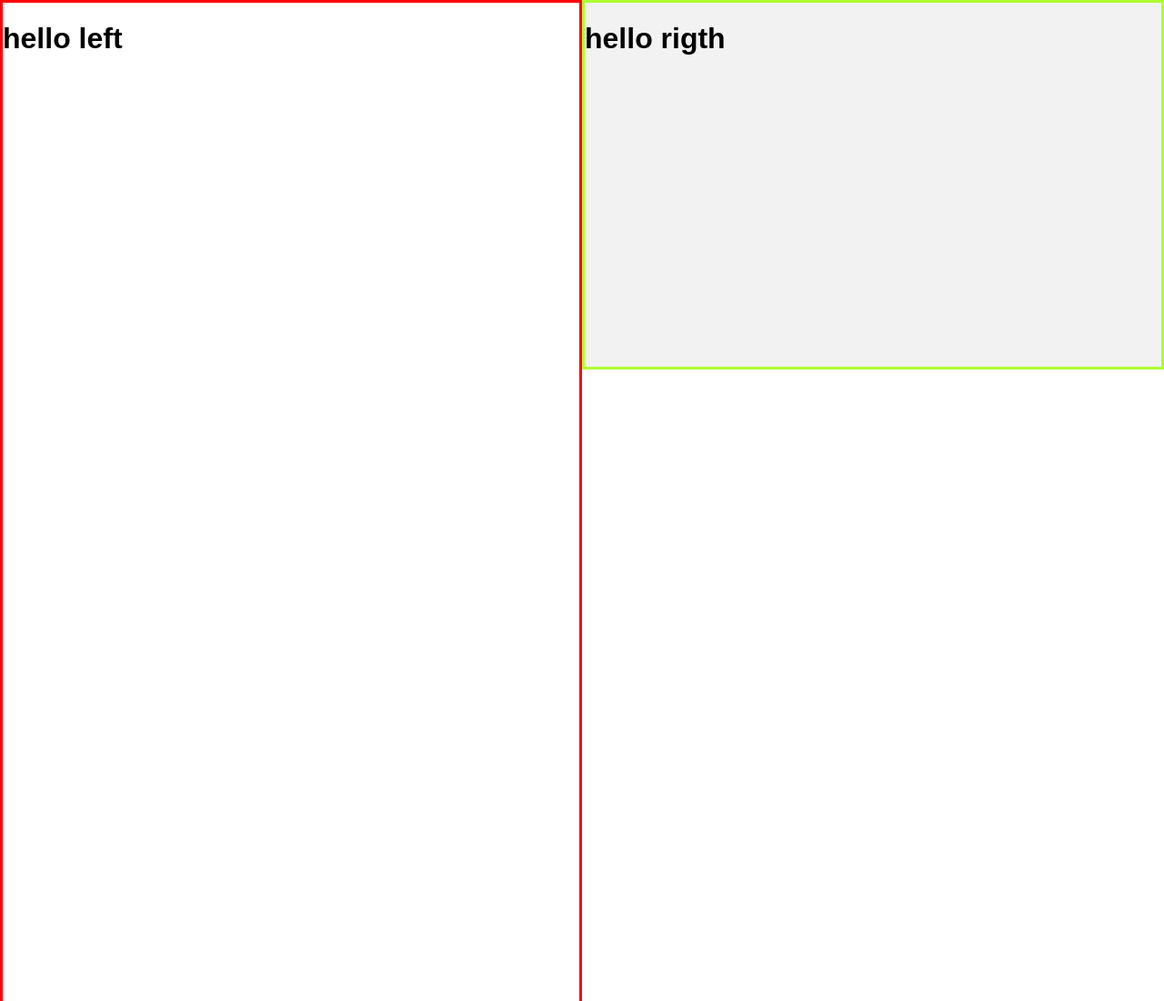
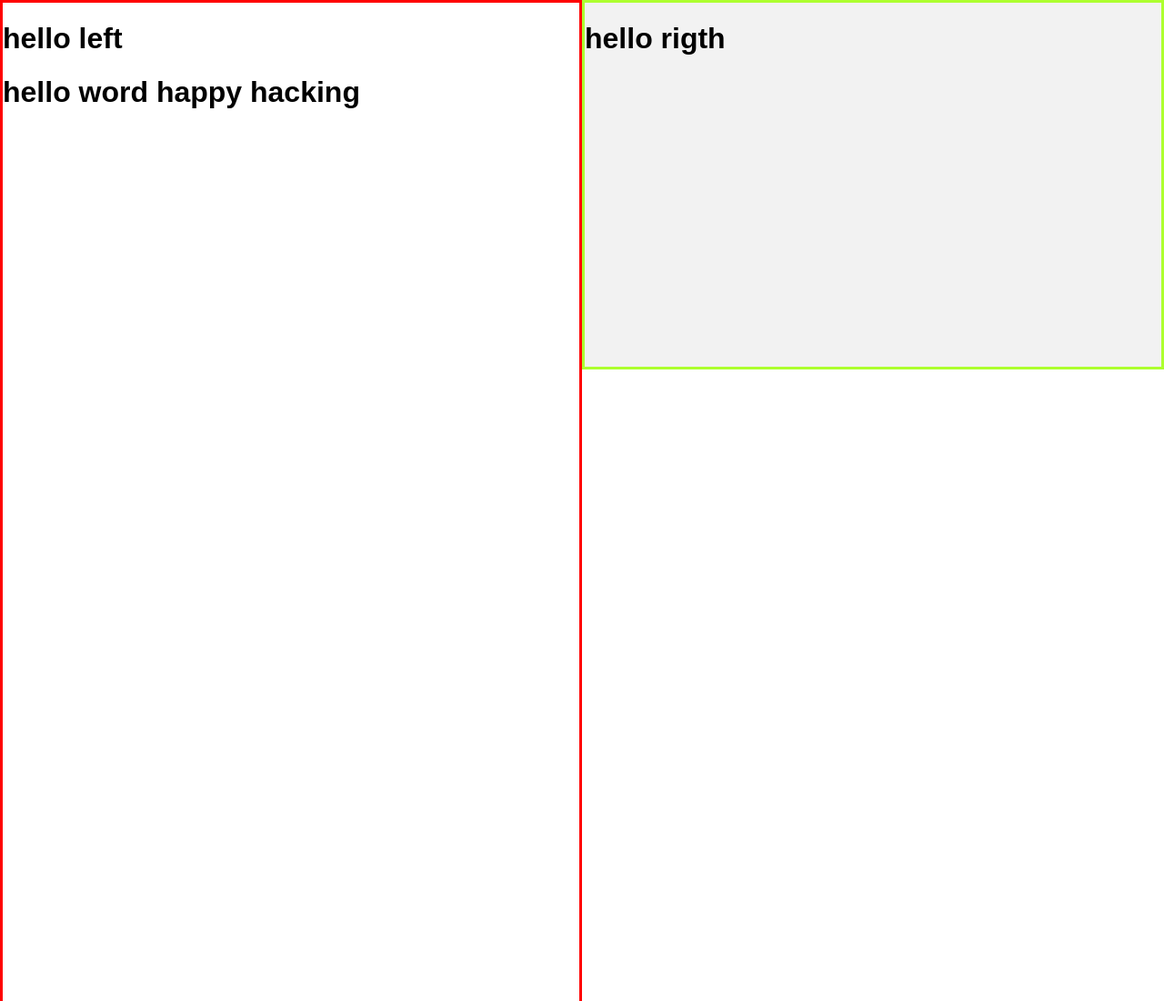
Before and after one commit to kikethor2356/Practica, a plain HTML site: page index.html in a window 1280 px wide. Shown: the top 1100 px of the page at 91% size. Drawn offline with Linux system fonts and the light colour scheme.

Commit message:
agregamos una linea

```diff
--- a/index.html
+++ b/index.html
@@ -11,6 +11,7 @@
     <div class="column-left">
       <!-- Contenido de la columna izquierda -->
       <h1>hello left</h1>
+      <h1>hello word happy hacking</h1>
     </div>
     <div class="column-right">
       <!-- Contenido de la columna derecha -->
```
